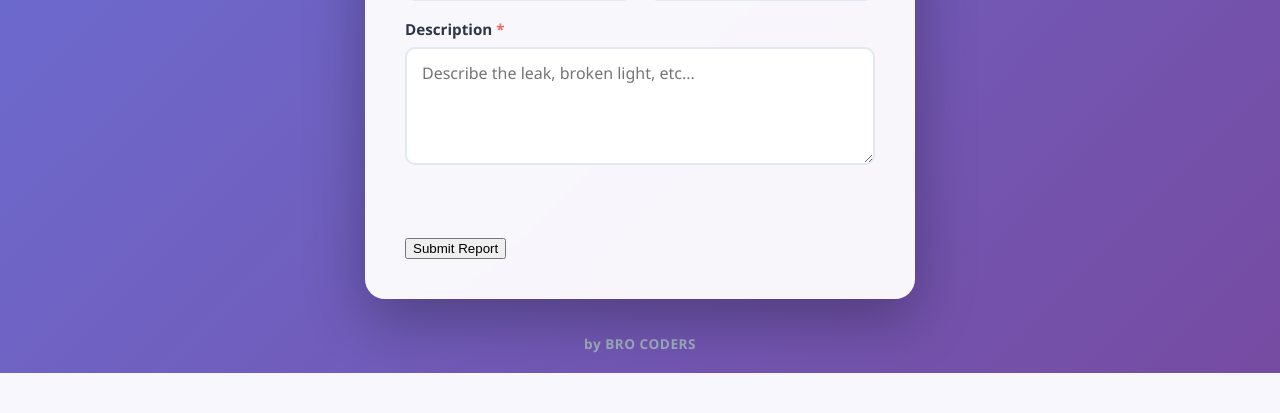
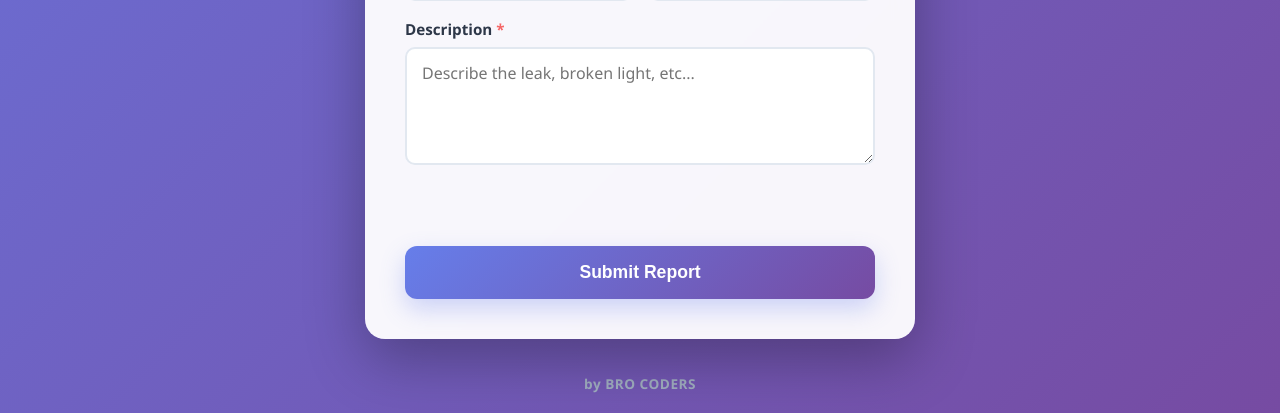
Before and after one commit to anupam311/Campus-Maintenance-Portal, a Flask app: page / in a window 1280 px wide. Shown: the part 1113-1526 px from the top of the page. Before the commit the page ends 1486 px from the top, so only its background shows below. Run offline with Flask 3, Linux system fonts and the light colour scheme.

Commit message:
Update index.html

```diff
--- a/templates/index.html
+++ b/templates/index.html
@@ -117,7 +117,7 @@
                 </div>
             </div>
 
-            <button type="submit" id="submitBtn"> Submit Report</button>
+            <button type="submit" id="submitBtn" class="button"> Submit Report</button>
         </form>
 
 
```
